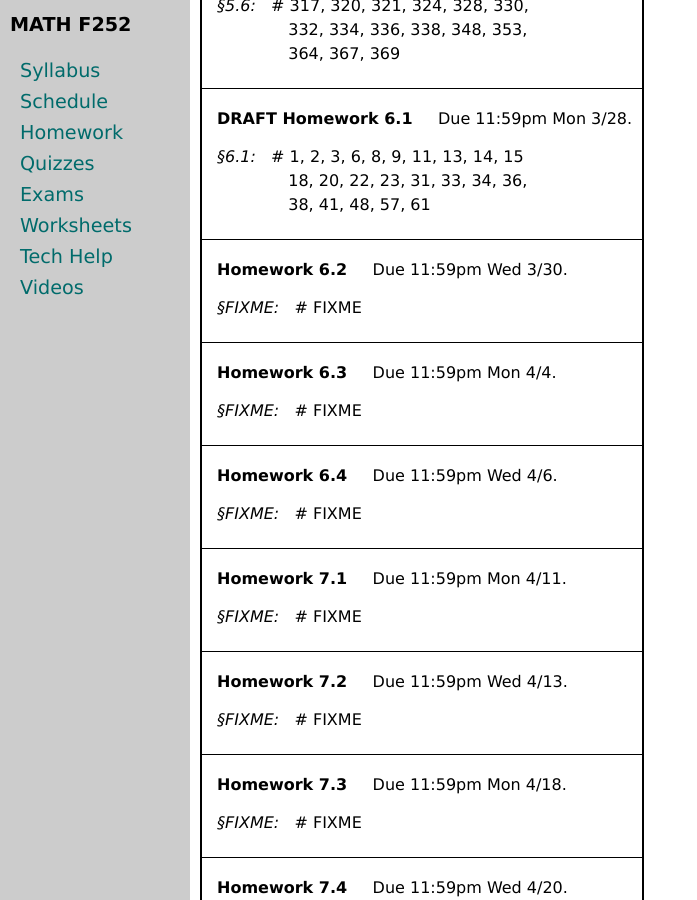
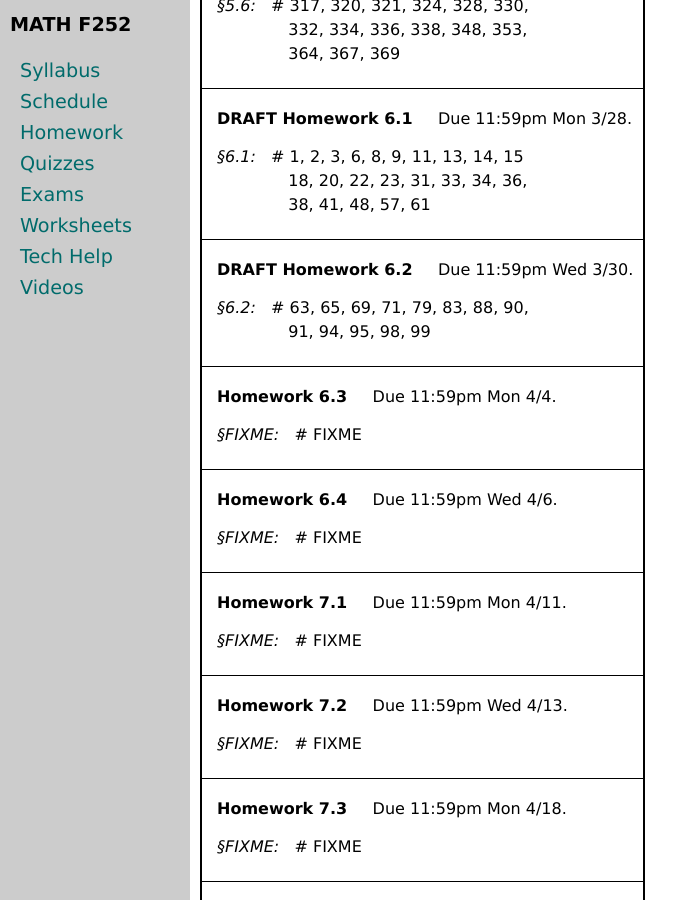
Before and after one commit to uaf-math/calc2, a Jekyll site: the page built from homework.md, in a window 1280 px wide and 900 px high, scrolled down 3400 px. Shown: the whole window, without its empty margins (0-697 px from the left). Built offline with Jekyll 4.4.1, drawn with Linux system fonts in a browser that asks for light colours.

Commit message:
draft HW 6.2

```diff
--- a/_data/homework.yml
+++ b/_data/homework.yml
@@ -144,11 +144,12 @@ homework:
     problems: 1, 2, 3, 6, 8, 9, 11, 13, 14, 15
     cont: 18, 20, 22, 23, 31, 33, 34, 36,
     contcont: 38, 41, 48, 57, 61
-- name: Homework 6.2
+- name: DRAFT Homework 6.2
   due: 11:59pm Wed 3/30
   sections:
-  - section: FIXME
-    problems: FIXME
+  - section: 6.2
+    problems: 63, 65, 69, 71, 79, 83, 88, 90,
+    cont: 91, 94, 95, 98, 99
 - name: Homework 6.3
   due: 11:59pm Mon 4/4
   sections:
```
